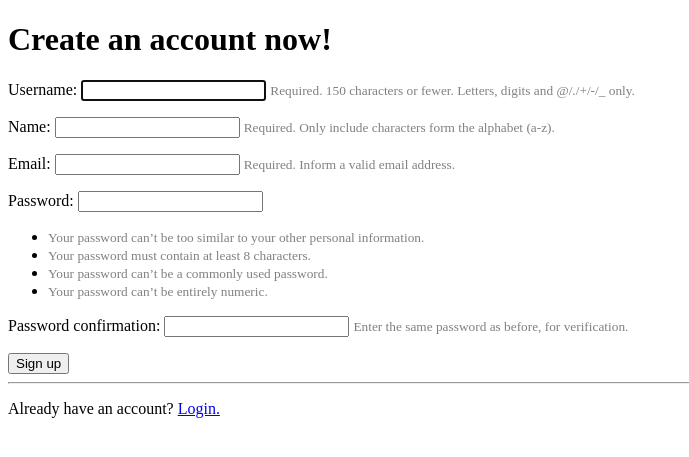
After one commit to Quantum-untangled/QuantumUntangledWebsite, a Django app: page /signup/ in a window 1280 px wide. The commit adds this page. Shown: the top 457 px of the page, without its empty margins (0-689 px from the left). Run offline with Django 3.2, Linux system fonts and the light colour scheme.

Commit message:
Added authentication functionality

```diff
--- /dev/null
+++ b/website/forum/forms.py
@@ -0,0 +1,12 @@
+from django import forms
+from django.core.validators import RegexValidator
+from django.contrib.auth.forms import UserCreationForm
+from django.contrib.auth.models import User
+
+class SignUpForm(UserCreationForm):
+    name = forms.CharField(max_length=30, required=True, help_text='Required. Only include characters form the alphabet (a-z).', validators=[RegexValidator(regex='^[a-zA-Z ]*$')])
+    email = forms.EmailField(max_length=254, required=True, help_text='Required. Inform a valid email address.')
+
+    class Meta:
+        model = User
+        fields = ('username', 'name', 'email', 'password1', 'password2')
--- /dev/null
+++ b/website/forum/templates/forum/signup.html
@@ -0,0 +1,28 @@
+{% extends 'forum/base.html' %}
+
+{% block content %}
+
+<div>
+    <h1>Create an account now!</h1>
+    <form method="POST" action="{% url 'signup' %}">
+      {% csrf_token %}
+      {% for field in form %}
+        <p>
+          {{ field.label_tag }} {{ field }}
+          {% if field.help_text %}
+            <small style="color: grey">{{ field.help_text }}</small>
+          {% endif %}
+          {% for error in field.errors %}
+            <p style="color: red">{{ error }}</p>
+          {% endfor %}
+        </p>
+      {% endfor %}
+      <button type="submit">Sign up</button>
+    </form>
+
+    <hr>
+
+    <p>Already have an account? <a href="{% url 'login' %}">Login.</a></p>
+</div>
+
+{% endblock %}
--- a/website/forum/urls.py
+++ b/website/forum/urls.py
@@ -4,5 +4,7 @@ from . import views
 
 urlpatterns = [
     path('', views.index, name='index'),
-    path('signup', views.sign_up, name='sign_up'),
+    path('signup/', views.sign_up, name='signup'),
+    path('login/', views.login, name='login'),
+    path('logout/', views.logout, name='logout'),
 ]
--- a/website/forum/views.py
+++ b/website/forum/views.py
@@ -1,7 +1,48 @@
-from django.shortcuts import render
+from django.shortcuts import render, redirect
+from django.contrib.auth.forms import AuthenticationForm
+from django.contrib.auth import authenticate
+from django.contrib.auth import logout as django_logout # alias to prevent overriding function with custom-defined logout function
+from django.contrib.auth import login as django_login
+from .forms import SignUpForm
 
 def index(request):
     return render(request, 'forum/index.html')
 
 def sign_up(request):
-    return render(request, 'forum/signup.html')
+    if request.user.is_authenticated:
+        return redirect(index)
+
+    form = SignUpForm()
+    if request.method == 'POST':
+        form = SignUpForm(request.POST)
+        if form.is_valid():
+            form.save()
+            username = form.cleaned_data.get('username')
+            raw_password = form.cleaned_data.get('password1')
+            user = authenticate(username=username, password=raw_password)
+            django_login(request, user)
+            return redirect('/')
+
+    return render(request, 'forum/signup.html', {'form': form})
+
+def login(request):
+    if request.user.is_authenticated:
+        return redirect(index)
+
+    form = AuthenticationForm()
+    if request.method == "POST":
+        form = AuthenticationForm(data=request.POST)
+        if form.is_valid():
+            username = form.cleaned_data['username']
+            password = form.cleaned_data['password']
+            user = authenticate(username=username, password=password)
+            if user is not None:
+                django_login(request, user)
+                return redirect('/')
+
+    return render(request, 'forum/login.html', {'form': form})
+
+def logout(request):
+    if request.method == "POST":
+        django_logout(request)
+    return redirect('/')
```
Also changed, not shown: website/forum/templates/forum/index.html (+14 -4 lines), website/forum/templates/forum/login.html (added, +27 -0 lines).
